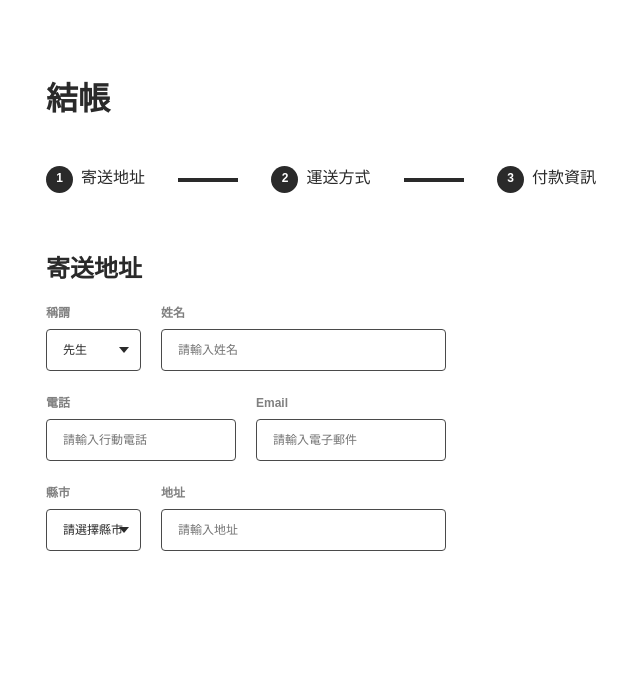
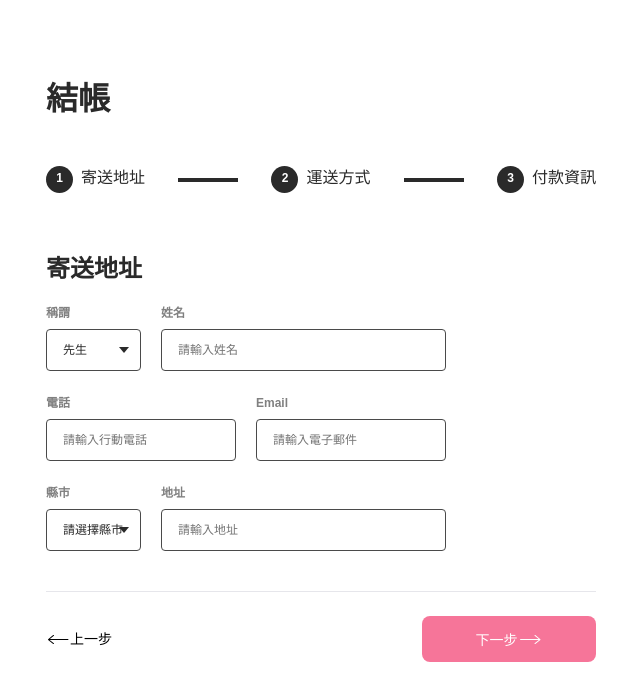
Before and after one commit to YiTing07/alpha-shop, a React (Create React App) app: page / in a window 1280 px wide. Shown: the top 700 px of the page, without its empty margins (44-684 px from the left). Built offline with nearby package versions, Linux system fonts and the light colour scheme.

Commit message:
build: add ProgressControl.jsx & ProgressControl.module.scss

```diff
--- a/src/components/Main/Form/Form.jsx
+++ b/src/components/Main/Form/Form.jsx
@@ -3,7 +3,7 @@ import StepProgress from './StepProgress';
 import Step1 from './Step1';
 //import Step2 from './Step2';
 //import Step3 from './Step3';
-//import ProgressControl from './ProgressControl';
+import ProgressControl from './ProgressControl';
 
 
 
@@ -15,6 +15,7 @@ export default function Form () {
           <h2 className={`${styles.registerTitle} col col-12`}>結帳</h2>
           <StepProgress></StepProgress>
           <Step1></Step1>
+          <ProgressControl></ProgressControl>
         </section>
       </div>
     </main>
--- /dev/null
+++ b/src/components/Main/Form/ProgressControl.jsx
@@ -0,0 +1,20 @@
+import styles from './ProgressControl.module.scss'
+import { ReactComponent as LeftArrow } from '../../../assets/icons/left-arrow.svg';
+import { ReactComponent as RightArrow } from '../../../assets/icons/right-arrow.svg';
+
+export default function ProgressControl () {
+    return (
+      <section className={`${styles.progressControlContainer} col col-lg-6 col-sm-12`}>
+        <section className={`${styles.buttonGroup} col col-12`}>
+          <button className={styles.prev}>
+            <LeftArrow />
+              上一步
+          </button>
+          <button className={styles.next}>
+              下一步
+            <RightArrow />
+          </button>
+        </section>
+      </section>
+    );
+  }
--- /dev/null
+++ b/src/components/Main/Form/ProgressControl.module.scss
@@ -0,0 +1,49 @@
+section.progressControlContainer {
+  position: relative;
+  left: 0px;
+  right: 0px;
+  bottom: 0px;
+  top: 40px;
+
+}
+
+section.buttonGroup {
+  display: flex;
+  padding: 24px 0 ;
+  border-top: 1px solid #E6E6EB;
+
+  button {
+    display: flex;
+    align-items: center;
+    height: 46px;
+    font-family: Inter, sans-serif;
+    font-size: 14px;
+    border-radius: 8px;
+    border-width: 0px;
+    padding: 0px;
+  }
+  .prev {
+    background-color: transparent;
+    line-height: 20px;
+    font-weight: 400;
+    color: #000000;
+
+    > object {
+      margin-right: 12px;
+    }
+  }
+
+  .next {
+    justify-content: center;
+    width: 174px;
+    font-weight: 500;
+    line-height: 17px;
+    background: var(--pink);
+    color: #FFFFFF;
+    margin-left: auto;
+
+    > object {
+      margin-left: 12px;
+    }
+  }
+}
```
